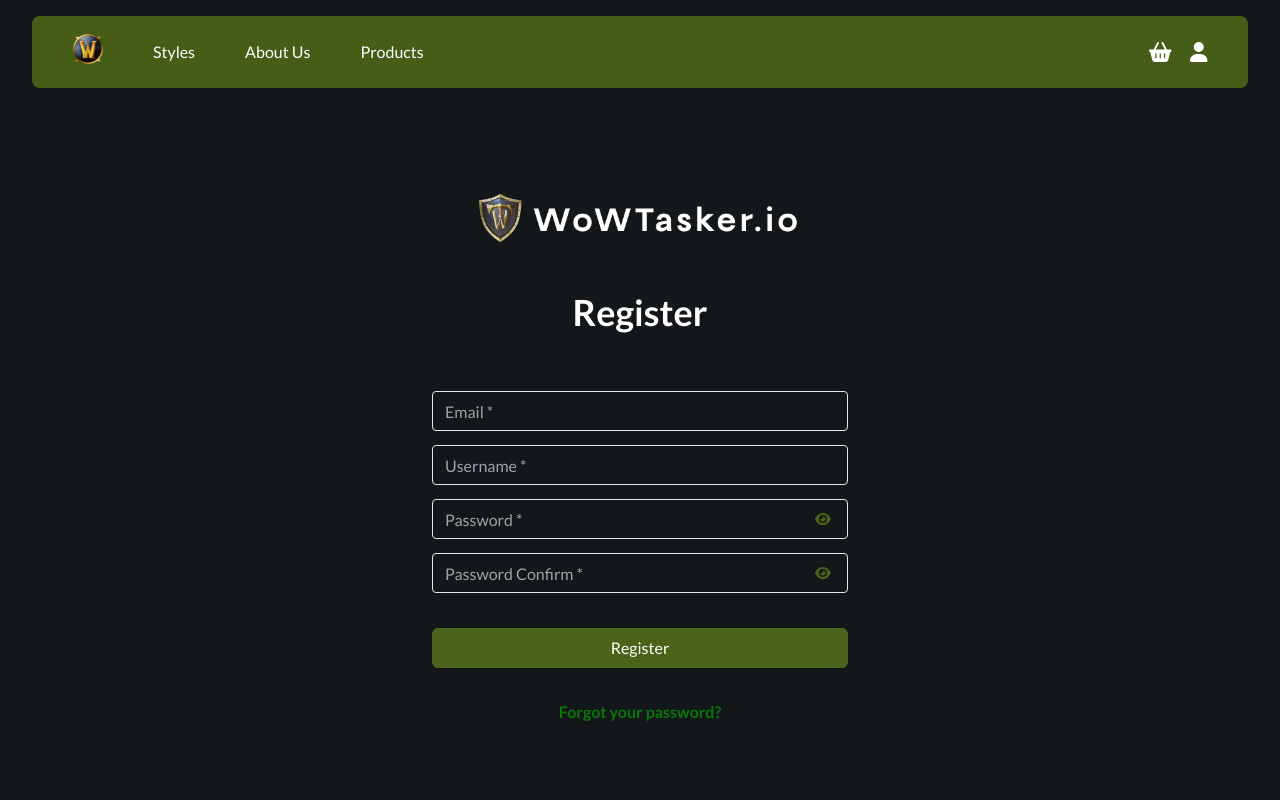
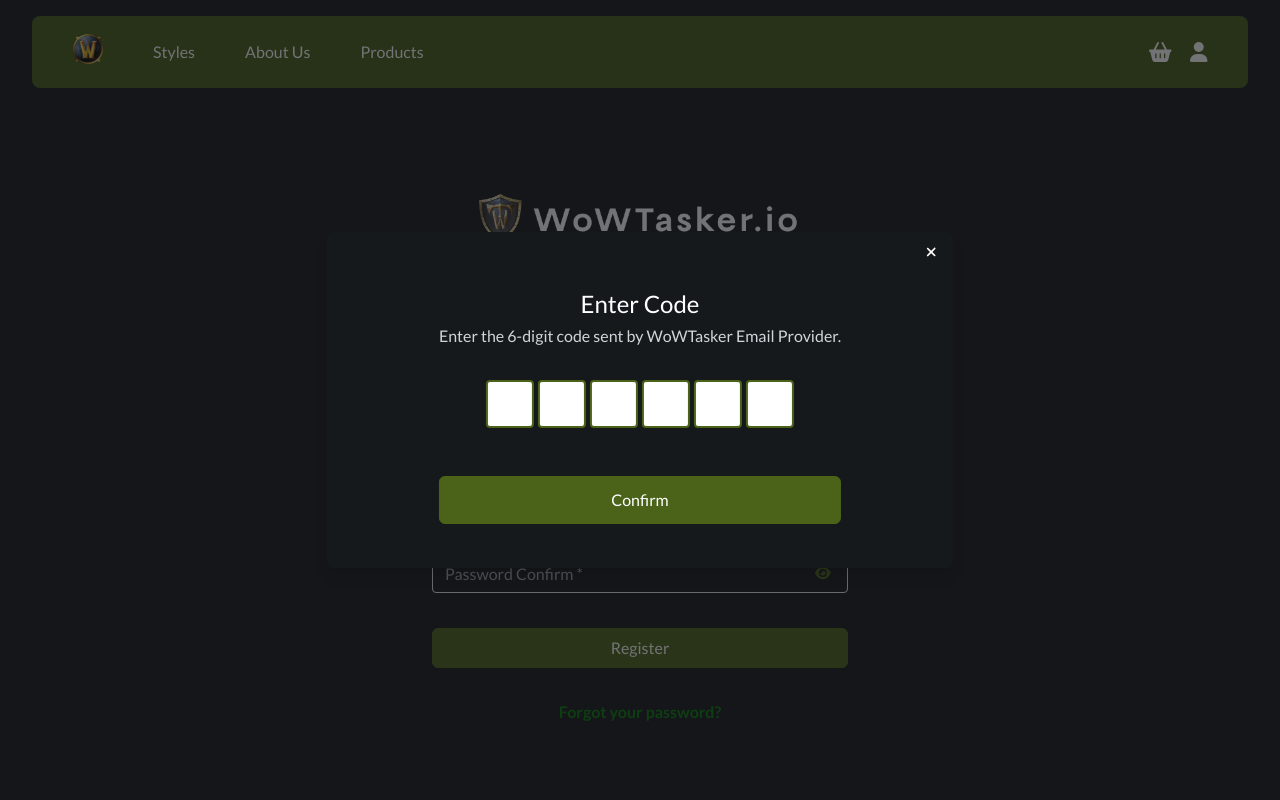
Before and after one commit to MuhammedRKartal/nextjsbp, a Next.js app: page /register in a window 1280 px wide. Shown: the top 800 px of the page. Built offline with nearby package versions, Linux system fonts and the light colour scheme.

Commit message:
Register Done

```diff
--- a/package.json
+++ b/package.json
@@ -22,6 +22,7 @@
     "react-dom": "^18",
     "react-hook-form": "^7.51.2",
     "react-number-format": "^5.3.3",
+    "react-otp-input": "^3.1.1",
     "react-redux": "^9.1.0",
     "swiper": "^11.0.6",
     "tailwind-merge": "^2.2.1",
--- a/src/app/api/client/[...slug]/route.ts
+++ b/src/app/api/client/[...slug]/route.ts
@@ -113,8 +113,6 @@
       ? 200
       : request.status;
 
-    console.log('RERRRRRRRR', request.headers);
-
     return NextResponse.json(
       options.responseType === 'text' ? { result: response } : response,
       { status: statusCode, headers: responseHeaders }
--- a/src/app/globals.css
+++ b/src/app/globals.css
@@ -25,6 +25,17 @@
   -webkit-box-shadow: 0 0 0px 1000px rgb(22 25 28) inset;
   transition: background-color 5000s ease-in-out 0s;
 }
+input::-webkit-outer-spin-button,
+input::-webkit-inner-spin-button {
+  -webkit-appearance: none;
+  margin: 0;
+}
+
+/* Firefox */
+input[type=number] {
+  -moz-appearance: textfield;
+}
+
 
 .k-container {
     @apply max-w-xs;
--- a/src/app/register/page.tsx
+++ b/src/app/register/page.tsx
@@ -1,6 +1,6 @@
 'use client';
 
-import { FormEvent } from 'react';
+import { FormEvent, useState } from 'react';
 import { Button } from '@/components/button';
 import { Input } from '@/components/Input/input';
 import { Section } from '@/components/section';
@@ -10,6 +10,7 @@
 import { SubmitHandler, useForm } from 'react-hook-form';
 import { yupResolver } from '@hookform/resolvers/yup';
 import { RegisterFormType } from '@/types';
+import RegisterModal from '@/views/modals/register-modal';
 
 export default function Register() {
   const registerValidationSchema = yup.object().shape({
@@ -20,8 +21,8 @@
     username: yup
       .string()
       .required('This field is required.')
-      .min(2, 'Username must contain at least 12 characters')
-      .max(30, 'Username must contain max 30 characters'),
+      .min(12, 'Username must contain at least 12 characters.')
+      .max(30, 'Username must contain max 30 characters.'),
     password: yup
       .string()
       .required('This field is required.')
@@ -29,25 +30,33 @@
       .max(30, 'Password must contain max 30 characters.')
       .matches(
         /^(?=.*[a-z])(?=.*[A-Z])(?=.*\d)(?=.*[\\.@$!%*?&])[A-Za-z\d\\.@$!%*?&]{8,30}$/,
-        'Password must contain a capital letter and a spacial character'
+        'Password must contain a capital letter and a spacial character.'
       ),
     password_confirm: yup
       .string()
       .required('This field is required.')
       .min(8, 'Password must contain min 8 characters.')
       .max(30, 'Password must contain max 30 characters.')
-      .test('passwords-match', 'Passwords are not matching', function (value) {
+      .test('passwords-match', 'Passwords are not matching.', function (value) {
         return this.parent.password === value;
       })
   });
 
+  const [email, setEmail] = useState('');
+  const [loading, setLoading] = useState(false);
+  const [openModal, setOpenModal] = useState(true);
+
   const onSubmit: SubmitHandler<RegisterFormType> = async (data) => {
+    setEmail(data.email);
+
     const formData = JSON.stringify(data);
-    console.log(formData);
-
+    setLoading(true);
     await fetch('/api/client/register', {
       method: 'POST',
       body: formData
+    }).then(() => {
+      setLoading(false);
+      setOpenModal(true);
     });
   };
 
@@ -62,6 +71,8 @@
 
   return (
     <Section>
+      <RegisterModal open={openModal} email={email} setOpen={setOpenModal} />
+
       <div className="flex flex-col items-center mx-auto mb-6 w-[320px] sm:w-[416px]">
         <Image
           src={'/assets/logo-banner.png'}
@@ -115,6 +126,7 @@
             appearance="filled"
             size="xs"
             className="w-full text-base"
+            loading={loading}
           >
             Register
           </Button>
--- a/src/components/Modal/modal.tsx
+++ b/src/components/Modal/modal.tsx
@@ -14,6 +14,7 @@
   title?: React.ReactNode;
   showCloseButton?: React.ReactNode;
   className?: string;
+  onClose?: () => void;
 }
 
 export const Modal = (props: ModalProps) => {
@@ -23,7 +24,8 @@
     open,
     setOpen,
     showCloseButton = true,
-    className
+    className,
+    onClose = () => {}
   } = props;
 
   function blurBackground() {
@@ -55,6 +57,7 @@
         className="fixed top-0 left-0 w-screen h-screen bg-black bg-opacity-60 z-50"
         onClick={() => {
           setOpen(false);
+          onClose();
         }}
       />
       <section
@@ -68,7 +71,10 @@
           <div className="absolute right-0">
             {showCloseButton && (
               <Button
-                onClick={() => setOpen(false)}
+                onClick={() => {
+                  setOpen(false);
+                  onClose();
+                }}
                 appearance="bright"
                 size="xs"
               >
--- a/src/components/button.tsx
+++ b/src/components/button.tsx
@@ -1,7 +1,9 @@
+import { FontAwesomeIcon } from '@fortawesome/react-fontawesome';
 import { ButtonProps } from './types';
 import clsx from 'clsx';
 import Link from 'next/link';
 import { twMerge } from 'tailwind-merge';
+import { faSpinner } from '@fortawesome/free-solid-svg-icons/faSpinner';
 
 export const Button = (props: ButtonProps) => {
   return (
@@ -60,7 +62,11 @@
               props.className
             )}
           >
-            {props.children}
+            {props.loading ? (
+              <FontAwesomeIcon icon={faSpinner} className="animate-spin" />
+            ) : (
+              <>{props.children}</>
+            )}
           </button>
         </Link>
       ) : (
@@ -116,7 +122,11 @@
             props.className
           )}
         >
-          {props.children}
+          {props.loading ? (
+            <FontAwesomeIcon icon={faSpinner} className="animate-spin" />
+          ) : (
+            <>{props.children}</>
+          )}
         </button>
       )}
     </>
--- a/src/components/types.ts
+++ b/src/components/types.ts
@@ -7,6 +7,7 @@
   size?: 'xs' | 'lg';
   link?: string | null;
   linkclassname?: string;
+  loading?: boolean;
 }
 
 export interface InputProps extends React.HTMLProps<HTMLInputElement> {
--- a/src/views/header/megamenu.tsx
+++ b/src/views/header/megamenu.tsx
@@ -63,7 +63,7 @@
         </Button>
         <Button
           appearance="bright"
-          link="/login"
+          link="/register"
           linkclassname=""
           className="pl-2"
         >
--- a/src/views/header/mobile-menu/hamburger-menu-content.tsx
+++ b/src/views/header/mobile-menu/hamburger-menu-content.tsx
@@ -23,7 +23,7 @@
       >
         <Image
           src={'/assets/logo-banner.png'}
-          alt="Wowtasker"
+          alt="WoWTasker"
           width={260}
           height={40}
           aspectRatio={260 / 40}
--- /dev/null
+++ b/src/views/modals/register-modal.tsx
@@ -0,0 +1,111 @@
+'use client';
+import { Section } from '@/components/section';
+import { Modal } from '@/components/Modal/modal';
+import { useState } from 'react';
+import OTPInput from 'react-otp-input';
+import { Button } from '@/components/button';
+import clsx from 'clsx';
+import { FontAwesomeIcon } from '@fortawesome/react-fontawesome';
+import { faCheckCircle } from '@fortawesome/free-solid-svg-icons/faCheckCircle';
+import { useRouter } from 'next/navigation';
+
+export interface ModalProps {
+  open: boolean;
+  email: string;
+  setOpen: (open: boolean) => void;
+}
+
+export default function RegisterModal({ open, email, setOpen }: ModalProps) {
+  const [otp, setOtp] = useState('');
+  const [error, setError] = useState(false);
+  const [errorText, setErrorText] = useState('');
+  const [success, setSuccess] = useState(false);
+  const [loading, setLoading] = useState(false);
+  const router = useRouter();
+
+  const onClose = () => {
+    setError(false);
+    setErrorText('');
+    setSuccess(false);
+  };
+
+  const onSubmit = async (e) => {
+    const dataJSON = JSON.stringify({
+      email: email,
+      verification_code: otp
+    });
+    if (otp.length === 6 && !loading) {
+      setLoading(true);
+      await fetch('/api/client/confirmregistration', {
+        method: 'POST',
+        body: dataJSON
+      }).then(async (res) => {
+        setLoading(false);
+
+        if (res.status === 200) {
+          setSuccess(true);
+          setTimeout(() => {
+            setOpen(false);
+            router.push('/login');
+          }, 500);
+        } else {
+          res.json().then((data) => {
+            setError(true);
+            setErrorText(data.error);
+          });
+        }
+      });
+    } else if (!loading && otp.length < 6) {
+      setError(true);
+      setErrorText('Please enter a 6-digit code.');
+    }
+  };
+
+  return (
+    <>
+      <Modal
+        wrapperId="Popup"
+        open={open}
+        setOpen={setOpen}
+        onClose={onClose}
+        title={'Confirmation Code'}
+      >
+        <Section className="flex flex-col items-center">
+          <div className="text-white text-2xl mt-4 mb-1">Enter Code</div>
+          <div className="text-gray-300 mb-8">
+            Enter the 6-digit code sent by WoWTasker Email Provider.
+          </div>
+          <OTPInput
+            value={otp}
+            onChange={setOtp}
+            numInputs={6}
+            renderSeparator={''}
+            inputType="number"
+            containerStyle={clsx('gap-1', error ? 'mb-2' : 'mb-12')}
+            renderInput={(props) => (
+              <input
+                {...props}
+                className={clsx(
+                  '!w-12 h-12 rounded border-2 border-primary-darker text-lg font-bold text-gray-500',
+                  error && '!border-error !border'
+                )}
+              />
+            )}
+          />
+          {error && (
+            <div className="mb-12 text-error font-bold text-sm">
+              {errorText}
+            </div>
+          )}
+          <Button className="w-full" onClick={onSubmit} loading={loading}>
+            {success ? (
+              <FontAwesomeIcon icon={faCheckCircle} />
+            ) : (
+              <div>Confirm</div>
+            )}
+          </Button>
+        </Section>
+      </Modal>
+    </>
+  );
+}
```
